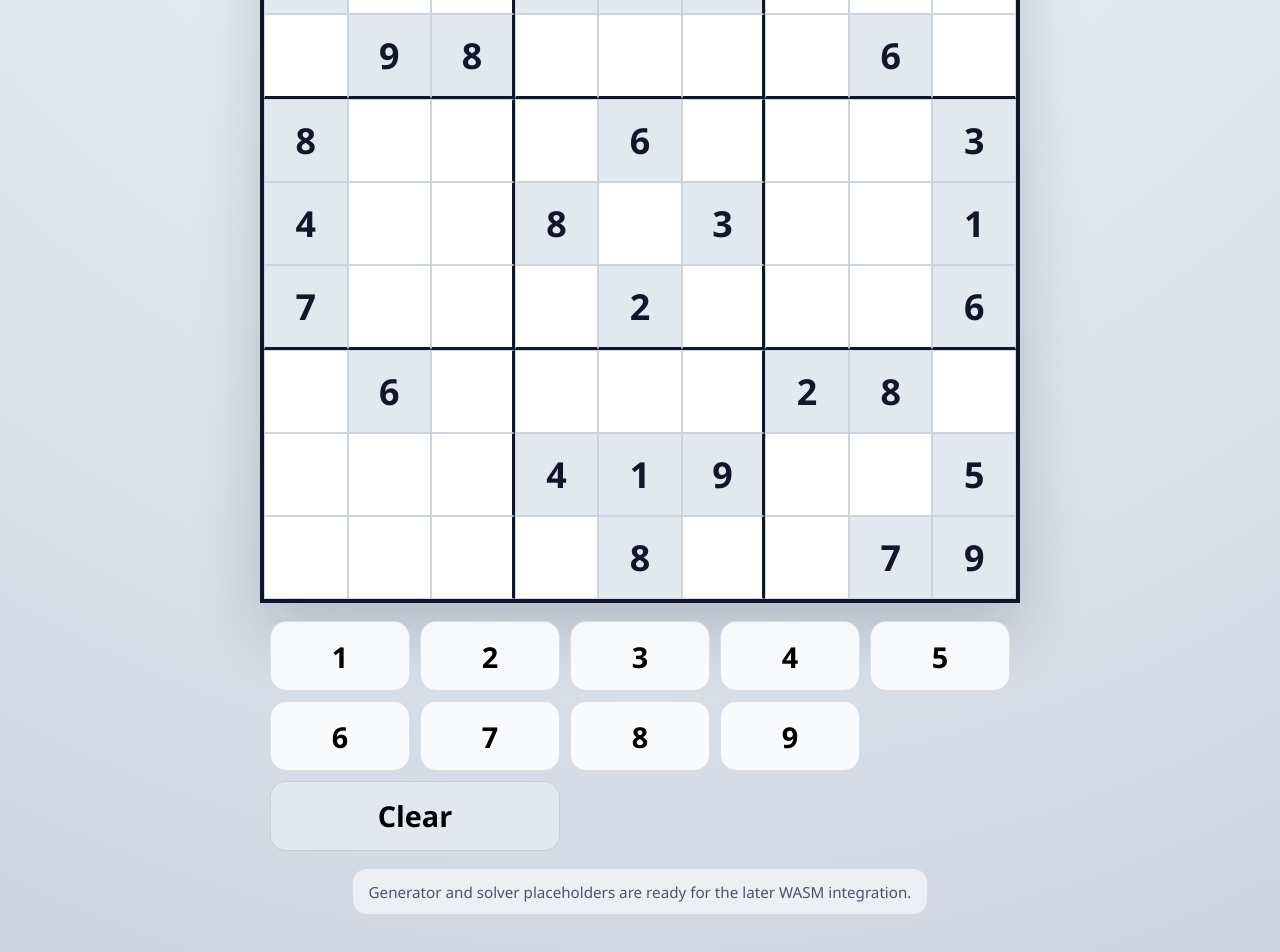
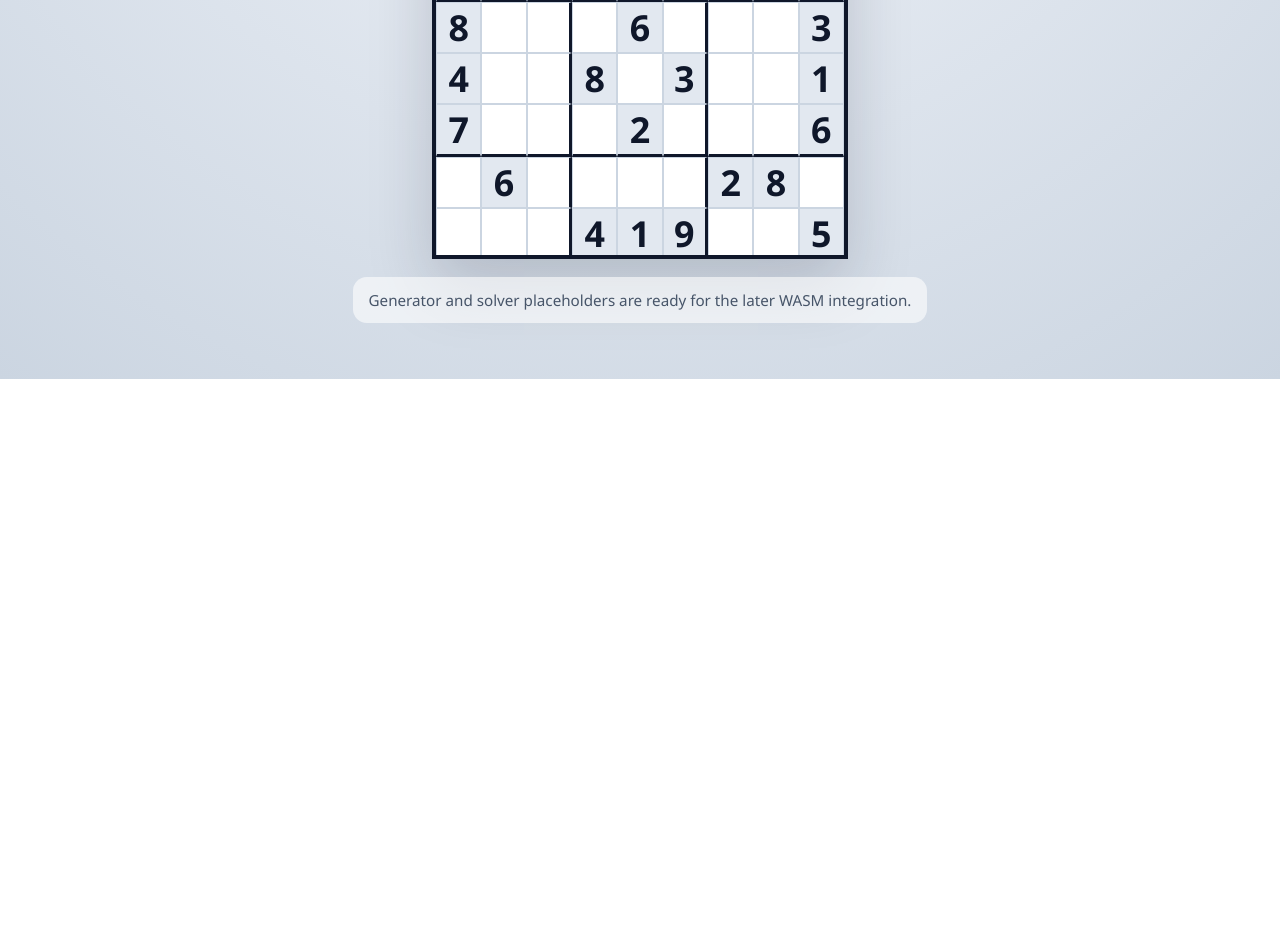
Before and after one commit to viso256/sudoku-website, a SvelteKit app: page / in a window 1280 px wide. Shown: the part 458-1410 px from the top of the page. After the commit the page ends 837 px from the top, so only its background shows below. Built offline with nearby package versions, Linux system fonts and the light colour scheme.

Commit message:
Number grid popup.

```diff
--- a/src/routes/+page.svelte
+++ b/src/routes/+page.svelte
@@ -6,8 +6,10 @@
 
 	let board = $state<number[]>([...initialFlat]);
 	let selectedIndex = $state<number | null>(null);
+	let showNumberPicker = $state(false);
+	let pickerPosition = $state({ x: 0, y: 0 });
 
-	const keypad = [1, 2, 3, 4, 5, 6, 7, 8, 9];
+	const digits = [1, 2, 3, 4, 5, 6, 7, 8, 9];
 
 	function isFixedCell(index: number) {
 		return initialFlat[index] !== 0;
@@ -25,6 +27,7 @@
 		const next = [...board];
 		next[selectedIndex] = value ?? 0;
 		board = next;
+		showNumberPicker = false;
 	}
 
 	function moveSelection(deltaRow: number, deltaCol: number) {
@@ -78,18 +81,37 @@
 	function resetBoard() {
 		board = [...initialFlat];
 		selectedIndex = null;
+		showNumberPicker = false;
+	}
+
+	function openNumberPicker(index: number, event?: MouseEvent) {
+		if (isFixedCell(index)) {
+			return;
+		}
+
+		selectedIndex = index;
+		showNumberPicker = true;
+
+		if (event) {
+			pickerPosition = {
+				x: event.clientX,
+				y: event.clientY
+			};
+		}
 	}
 
 	function generatePuzzleStub() {
 		const next = createPuzzleStub();
 		board = boardToFlat(next);
 		selectedIndex = null;
+		showNumberPicker = false;
 	}
 
 	function solveBoardStub() {
 		const solved = demoSolution;
 		board = boardToFlat(solved);
 		selectedIndex = null;
+		showNumberPicker = false;
 	}
 
 	function isSameRowOrColumn(index: number) {
@@ -142,13 +164,16 @@
 		<button class="primary" type="button" onclick={solveBoardStub}>Solve</button>
 	</section>
 
+	<div class="board-layout">
 		<div class="board-frame">
 			<div class="board" role="grid" aria-label="9 by 9 Sudoku board">
 				{#each board as value, index}
 					<button
 						type="button"
 						class={cellClass(index)}
-					onclick={() => (selectedIndex = index)}
+						onclick={(event) => {
+							openNumberPicker(index, event);
+						}}
 						aria-label={`Row ${Math.floor(index / 9) + 1}, column ${index % 9 + 1}`}
 					>
 						{value === 0 ? '' : value}
@@ -156,9 +181,24 @@
 				{/each}
 			</div>
 		</div>
+	</div>
+
+	{#if showNumberPicker && selectedIndex !== null && !isFixedCell(selectedIndex)}
+		<div
+			class="number-picker"
+			role="dialog"
+			aria-label="Choose a number"
+			style={`left:${pickerPosition.x}px; top:${pickerPosition.y - 120}px;`}
+		>
+			{#each digits as digit}
+				<button type="button" class="picker-digit" onclick={() => setCellValue(digit)}>{digit}</button>
+			{/each}
+			<button type="button" class="picker-digit clear-picker" onclick={() => setCellValue(null)}>Clear</button>
+		</div>
+	{/if}
 
 	<div class="keypad" aria-label="Number pad">
-		{#each keypad as digit}
+		{#each digits as digit}
 			<button type="button" class="digit" onclick={() => setCellValue(digit)}>{digit}</button>
 		{/each}
 		<button type="button" class="digit clear" onclick={() => setCellValue(null)}>Clear</button>
@@ -250,6 +290,14 @@
 		border: 1px solid rgba(15, 23, 42, 0.12);
 	}
 
+	.board-layout {
+		display: flex;
+		align-items: center;
+		justify-content: center;
+		gap: 18px;
+		width: 100%;
+	}
+
 	.board-frame {
 		display: flex;
 		justify-content: center;
@@ -265,6 +313,12 @@
 		border: 4px solid #0f172a;
 		box-shadow: 0 28px 60px rgba(15, 23, 42, 0.18);
 		overflow: hidden;
+	}
+
+	.number-picker {
+		display: none;
+		position: fixed;
+		z-index: 20;
 	}
 
 	.cell {
@@ -315,11 +369,36 @@
 	}
 
 	.keypad {
+		display: none;
+	}
+
+	.number-picker {
 		display: grid;
-		grid-template-columns: repeat(5, minmax(52px, 1fr));
-		gap: 10px;
-		width: min(90vw, 740px);
-		margin-top: 18px;
+		grid-template-columns: repeat(3, minmax(0, 1fr));
+		gap: 8px;
+		width: min(54vw, 220px);
+		padding: 10px;
+		border-radius: 16px;
+		background: rgba(255, 255, 255, 0.94);
+		box-shadow: 0 20px 40px rgba(15, 23, 42, 0.18);
+		position: fixed;
+		transform: translate(-50%, 0);
+	}
+
+	.picker-digit {
+		appearance: none;
+		border: 1px solid rgba(15, 23, 42, 0.12);
+		border-radius: 12px;
+		background: white;
+		padding: 0.65rem 0.4rem;
+		font-size: 1.1rem;
+		font-weight: 800;
+		cursor: pointer;
+	}
+
+	.clear-picker {
+		background: #e2e8f0;
+		grid-column: span 3;
 	}
 
 	.digit {
@@ -353,6 +432,20 @@
 		margin: 0;
 	}
 
+	@media (min-width: 900px) {
+		.board-layout {
+			gap: 20px;
+			align-items: center;
+		}
+
+		.board {
+			width: min(52vmin, 48vw, 500px);
+			height: min(52vmin, 48vw, 500px);
+			max-width: 500px;
+			max-height: 500px;
+		}
+	}
+
 	@media (max-width: 640px) {
 		.page-shell {
 			padding-top: 18px;
```
Lines whose indentation alone changed are shown as unchanged.
